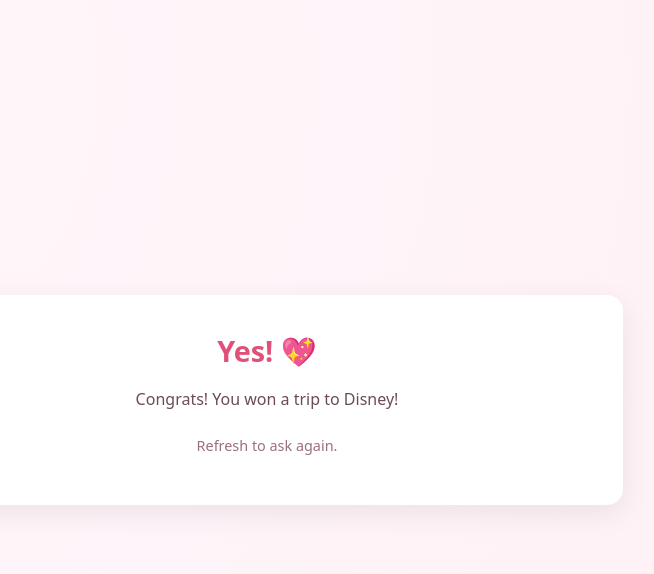
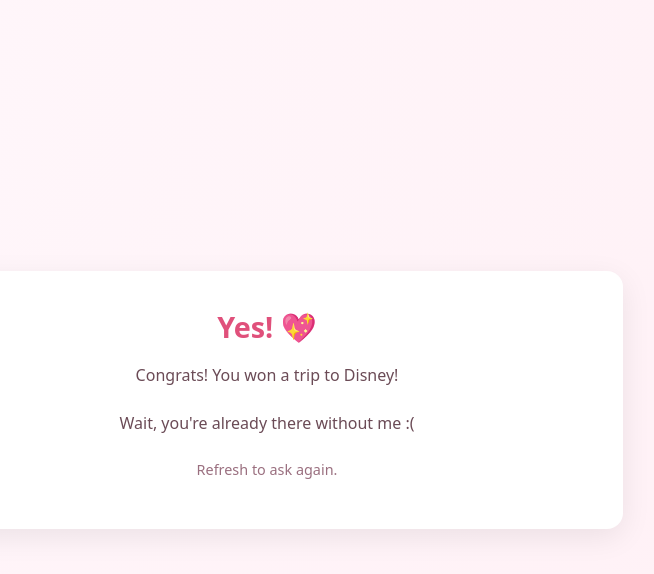
Before and after one commit to javonjefferson01-jpg/Val, a plain HTML site: page index.html in a window 1280 px wide. Both pictures are taken after a click on the button "Yes". Shown: the whole page, without its empty margins (373-1027 px from the left). Drawn offline with Linux system fonts and the light colour scheme.

Commit message:
Add message for winning a trip to Disney

```diff
--- a/index.html
+++ b/index.html
@@ -176,6 +176,7 @@
         card.innerHTML = `
           <h1>Yes! 💖</h1>
           <p class="lead">Congrats! You won a trip to Disney! </p>
+          <p class="lead">Wait, you're already there without me :( </p>
           <p class="note">Refresh to ask again.</p>
         `;
       });
```
